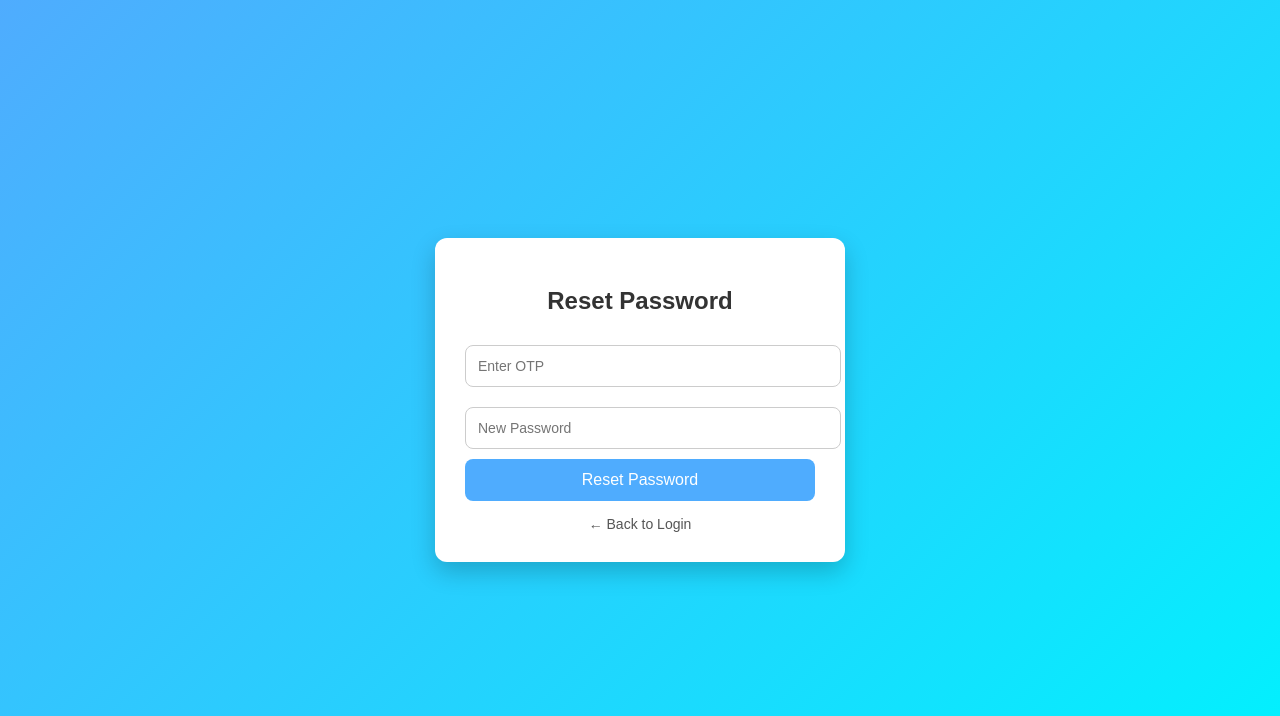
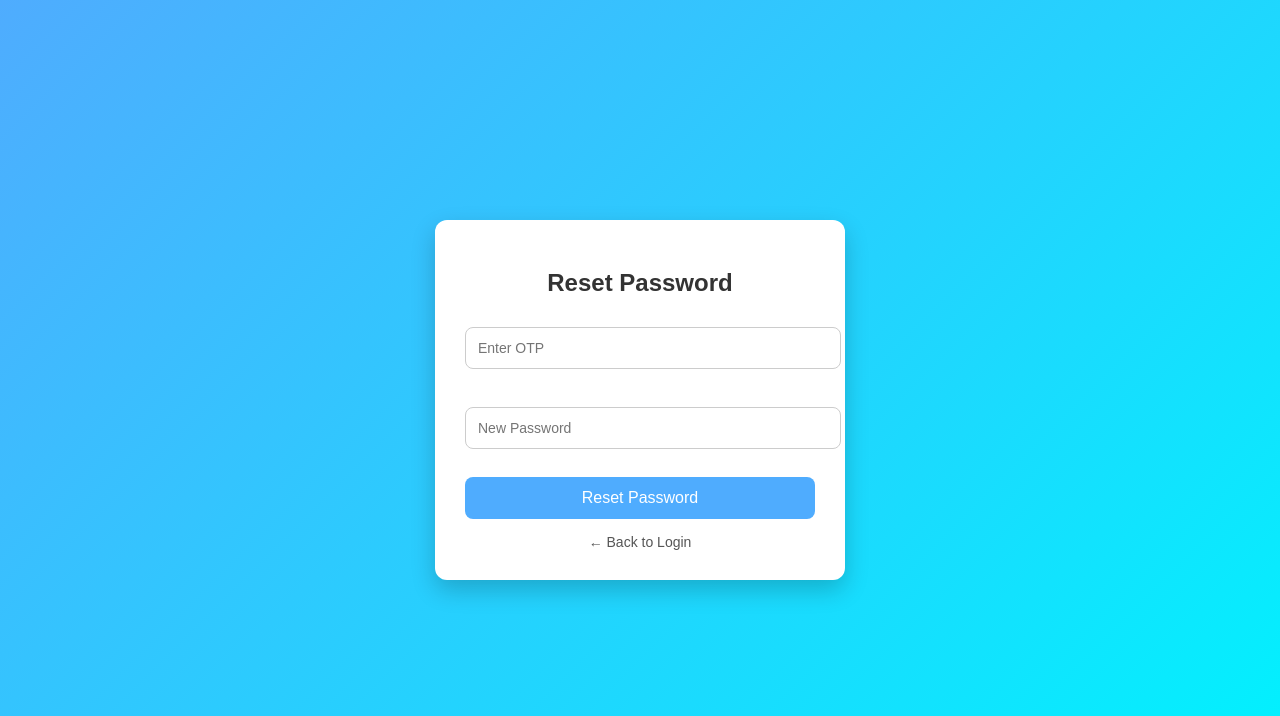
Before and after one commit to Shreyaverma9555/Fileshare_project, a Flask app: template templates/reset_password.html in a window 1280 px wide. Shown: the top 716 px of the page. Run offline with Flask 3, Linux system fonts and the light colour scheme; the template is opened without the code that fills it, so the values that code supplies are empty; parts of the project's set-up code (start-up, migrations or seed data) failed here and were passed over; some libraries are stand-ins or nearby versions.

Commit message:
Added reset.html

```diff
--- a/templates/reset_password.html
+++ b/templates/reset_password.html
@@ -88,17 +88,15 @@
 
 <div class="container">
     <h2>Reset Password</h2>
-
     <form method="POST">
-        <input type="password" name="otp" placeholder="Enter OTP" required>
-        <input type="password" name="password" placeholder="New Password" required>
+        <input type="text" name="otp" placeholder="Enter OTP" required><br><br>
+        <input type="password" name="password" placeholder="New Password" required><br><br>
         <button type="submit">Reset Password</button>
-
+    </form>
 
     {% if error %}
         <p class="error">{{ error }}</p>
     {% endif %}
-</form>
 
     <a href="/login" class="back">← Back to Login</a>
 </div>
```
